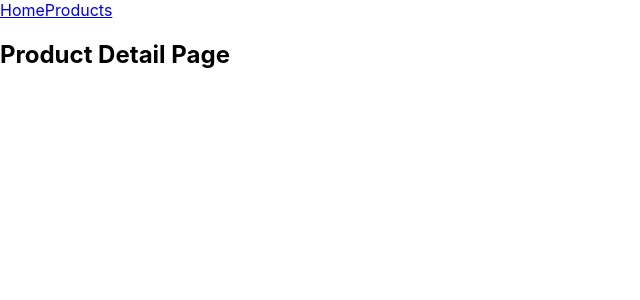
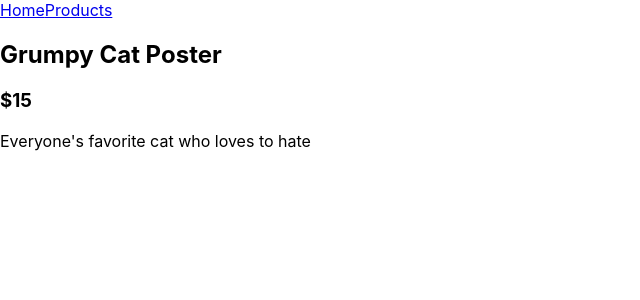
Before and after one commit to MattVegh/react-router, a React (Create React App) app: page /products/1 in a window 1280 px wide. Shown: the top 300 px of the page, without its empty margins (0-640 px from the left). Built offline with nearby package versions, Linux system fonts and the light colour scheme.

Commit message:
product details

```diff
--- a/src/AppTwoComponents/ProductDetail.js
+++ b/src/AppTwoComponents/ProductDetail.js
@@ -4,16 +4,15 @@ import productsData from './productsData'
 
 function ProductDetail() {
     const { productId } = useParams()
-    console.log(productId)
     const history = useHistory()
 
     const thisProduct = productsData.find(product => product.id === productId)
 
-    console.log(thisProduct)
     return (
         <div>
-            <h2>Product Detail Page</h2>
-            <h3></h3>
+            <h2>{thisProduct.name}</h2>
+            <h3>${thisProduct.price}</h3>
+            <p>{thisProduct.description}</p>
         </div>
     )
 }
--- a/src/AppTwoComponents/productsData.js
+++ b/src/AppTwoComponents/productsData.js
@@ -1,24 +1,24 @@
 export default [
     {
-        id: 1,
+        id: '1',
         name: "Grumpy Cat Poster",
         description: "Everyone's favorite cat who loves to hate",
         price: 15
     },
     {
-        id: 2,
+        id: '2',
         name: "Stretch Armstrong",
         description: "He bends! He stretches! He even ties in knots, but always returns to his original shape!",
         price: 20
     },
     {
-        id: 3,
+        id: '3',
         name: "Hungry Hungry Hippos Game",
         description: "It's a race, it's a chase, hurry up and feed their face! Who will win? No one knows! Feed the hungry hip-ip-pos!",
         price: 30
     },
     {
-        id: 4,
+        id: '4',
         name: "Crossfire board game",
         description: "You'll get caught up in the crossfire!",
         price: 35
```
